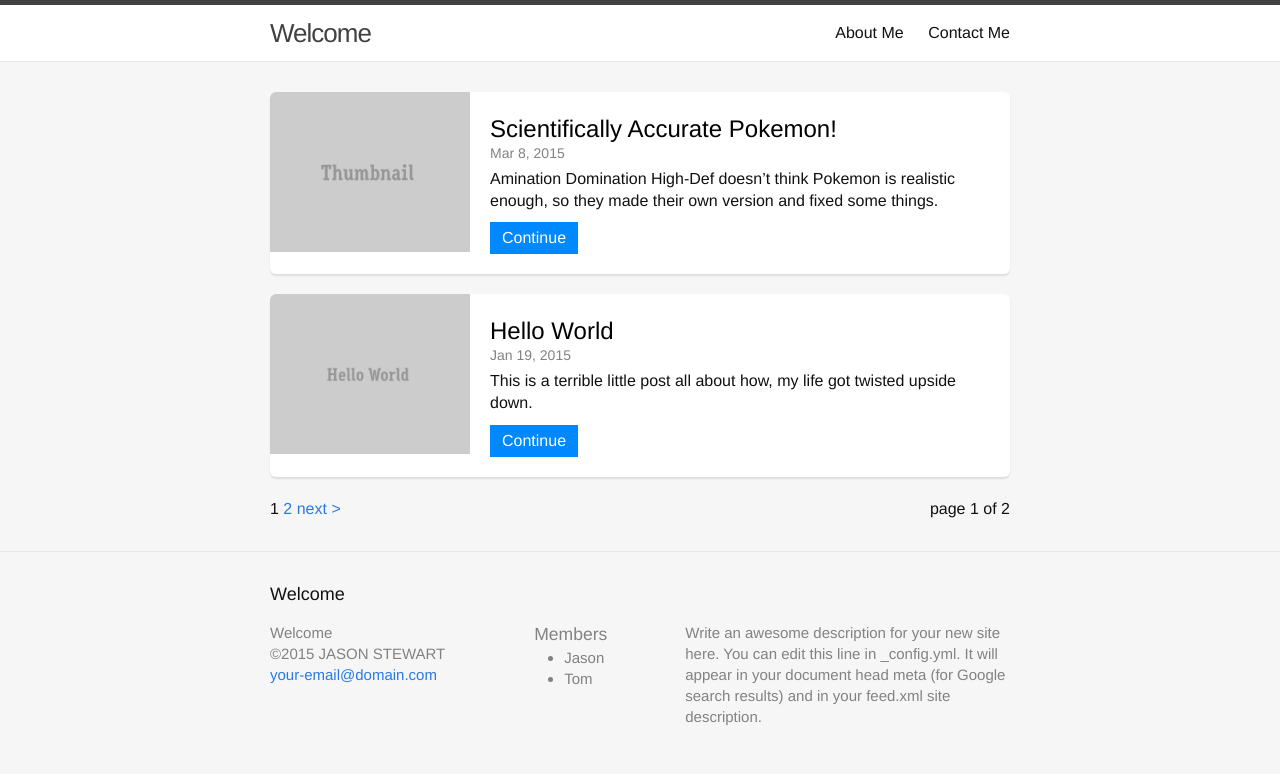
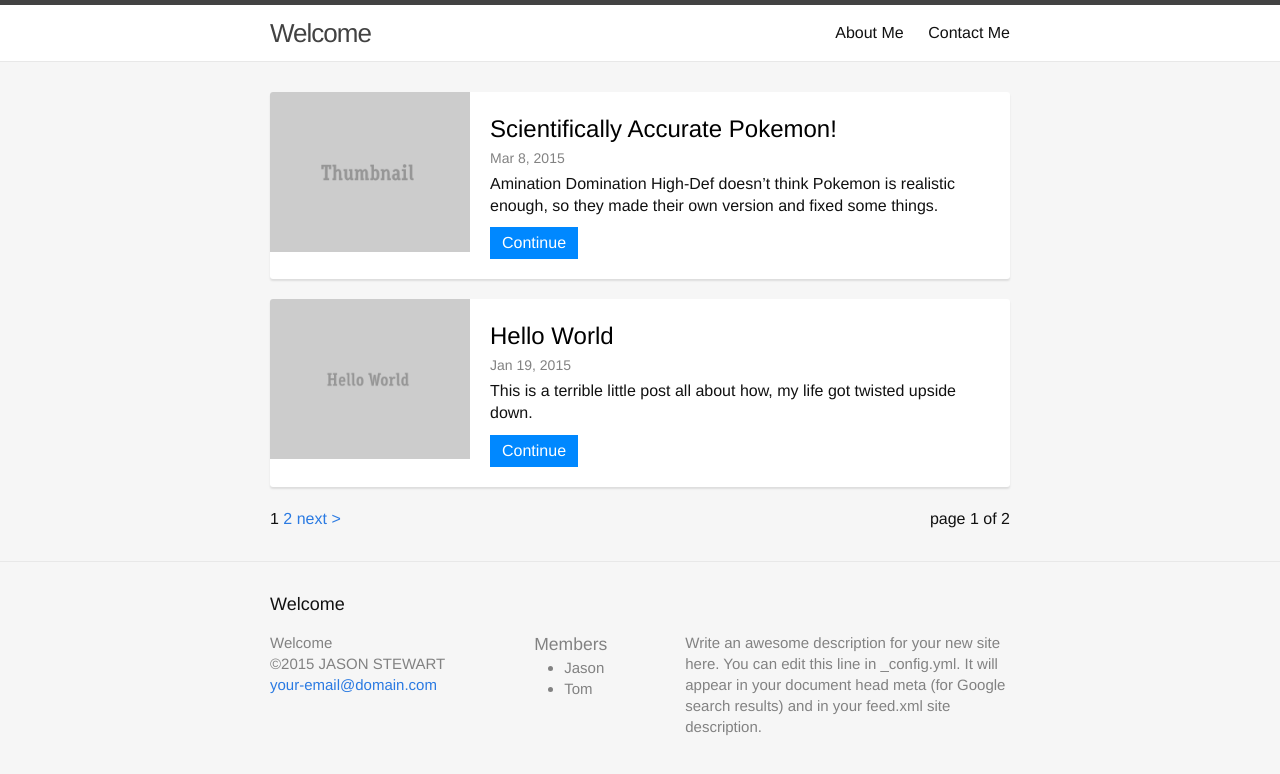
Before and after one commit to jastew/jastew, a Jekyll site: the page built from index.html, in a window 1280 px wide. Shown: the top 774 px of the page. Built offline with Jekyll 4.4.1, drawn with Linux system fonts in a browser that asks for light colours; the list of posts is cut into pages by our own code.

Commit message:
Border radius edit

```diff
--- a/_sass/_layout.scss
+++ b/_sass/_layout.scss
@@ -171,7 +171,7 @@
 }
 
 .post-title {
-    margin-bottom: 0;
+    margin-bottom: 5px;
 }
 
 .post-list {
@@ -280,7 +280,7 @@
     overflow: hidden;
     margin-bottom: 20px;
     background-color: $card-color;
-    border-radius: 6px;
+    border-radius: 3px;
     box-shadow: 0 2px 2px rgba(0,0,0,0.1);
 
     &__image {
```
Also changed, not shown: 2 other files.
